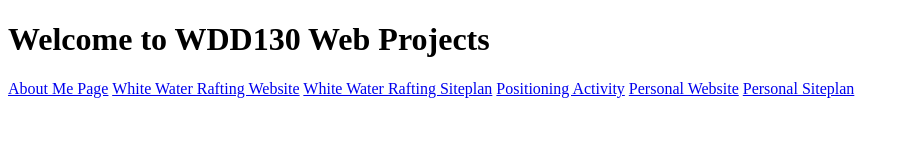
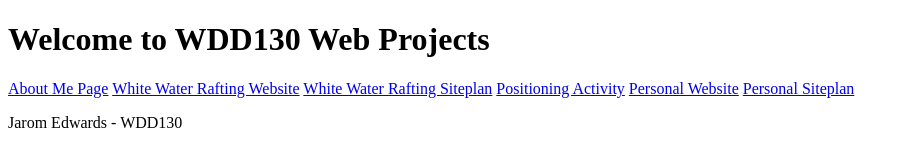
Before and after one commit to jaromjedwards/wdd130, a plain HTML site: page wdd130/index.html in a window 1280 px wide. Shown: the whole page, without its empty margins (0-909 px from the left). Drawn offline with Linux system fonts and the light colour scheme.

Commit message:
added name

```diff
--- a/wdd130/index.html
+++ b/wdd130/index.html
@@ -17,5 +17,6 @@
   <a href="#">Personal Website</a>
   <a href="#">Personal Siteplan</a>
 </nav>
+<p> Jarom Edwards - WDD130 </p>
 </body>
 </html>
```
